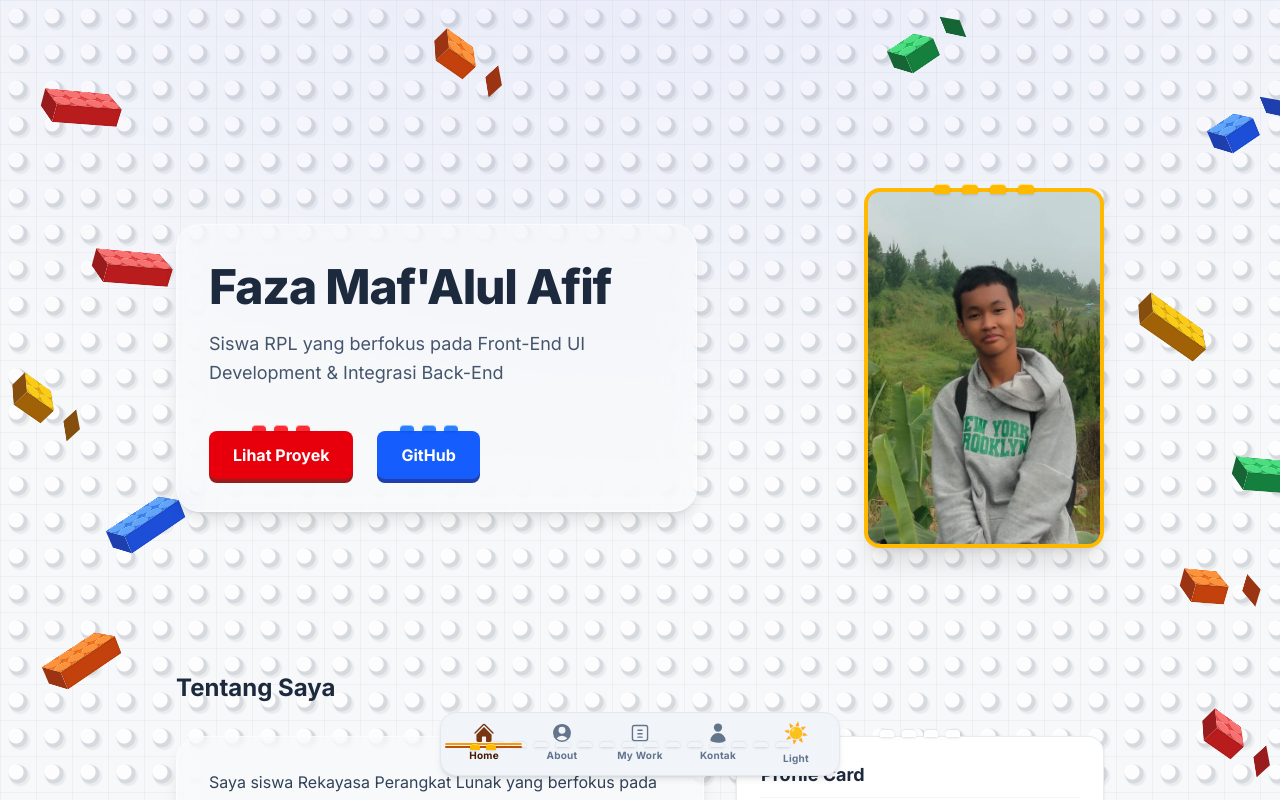
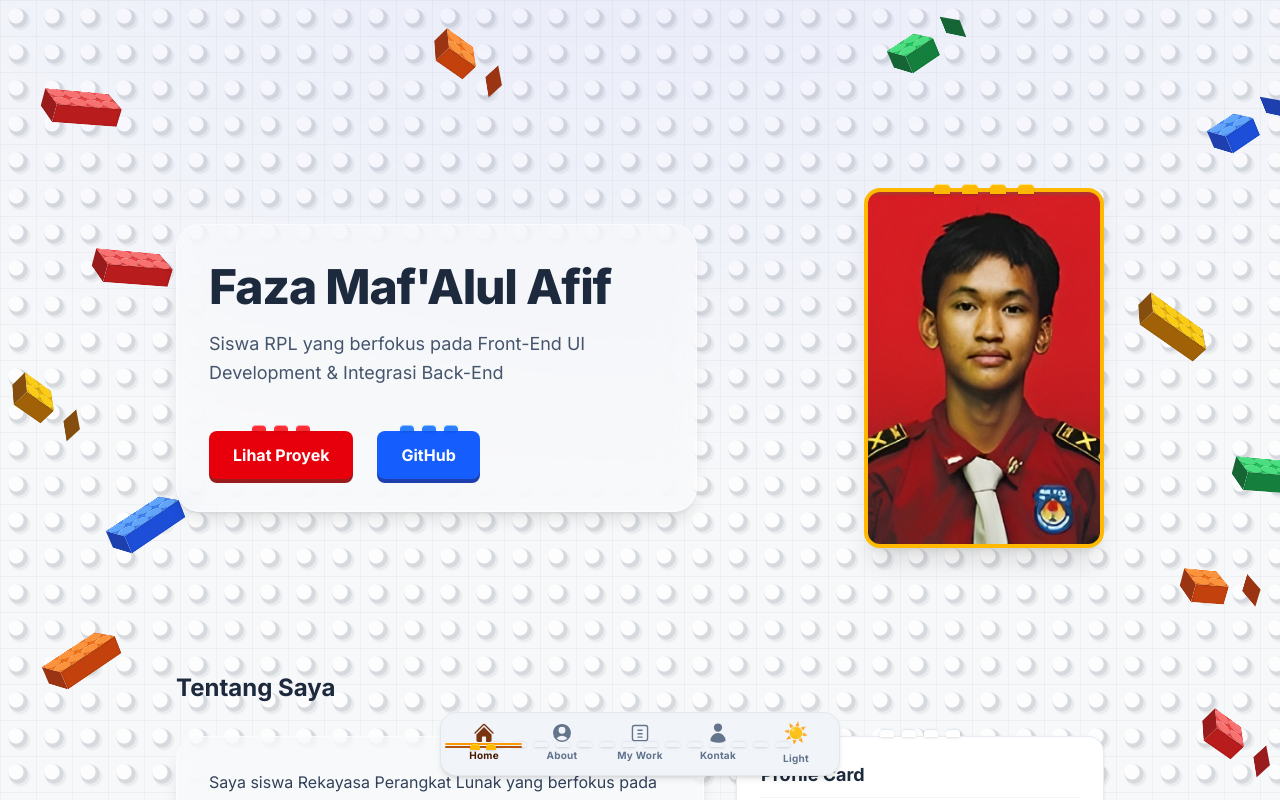
Before and after one commit to fazamafif/Portofolio, a Next.js app: page / in a window 1280 px wide. Shown: the top 800 px of the page. Built offline with nearby package versions, Linux system fonts and the light colour scheme.

Commit message:
ganti foto profil

```diff
--- a/app/layout.tsx
+++ b/app/layout.tsx
@@ -9,7 +9,7 @@ import SplashScreen from "@/components/SplashScreen";
 const inter = Inter({ subsets: ["latin"] });
 
 export const metadata: Metadata = {
-  title: "Portofolio",
+  title: "Portofolio Website",
   description: "Portofolio Faza Maf'Alul Afif",
 };
 
--- a/components/Hero.tsx
+++ b/components/Hero.tsx
@@ -72,7 +72,7 @@ export default function Hero() {
           </div>
           <div className="relative w-full h-full rounded-xl overflow-hidden">
             <Image
-              src="/ProfilAbu.jpeg"
+              src="/Foto.jpg"
               alt="Profile"
               fill
               className="object-cover transition-transform duration-500 group-hover:scale-105"
```
Also changed, not shown: public/Foto.jpg (added).
